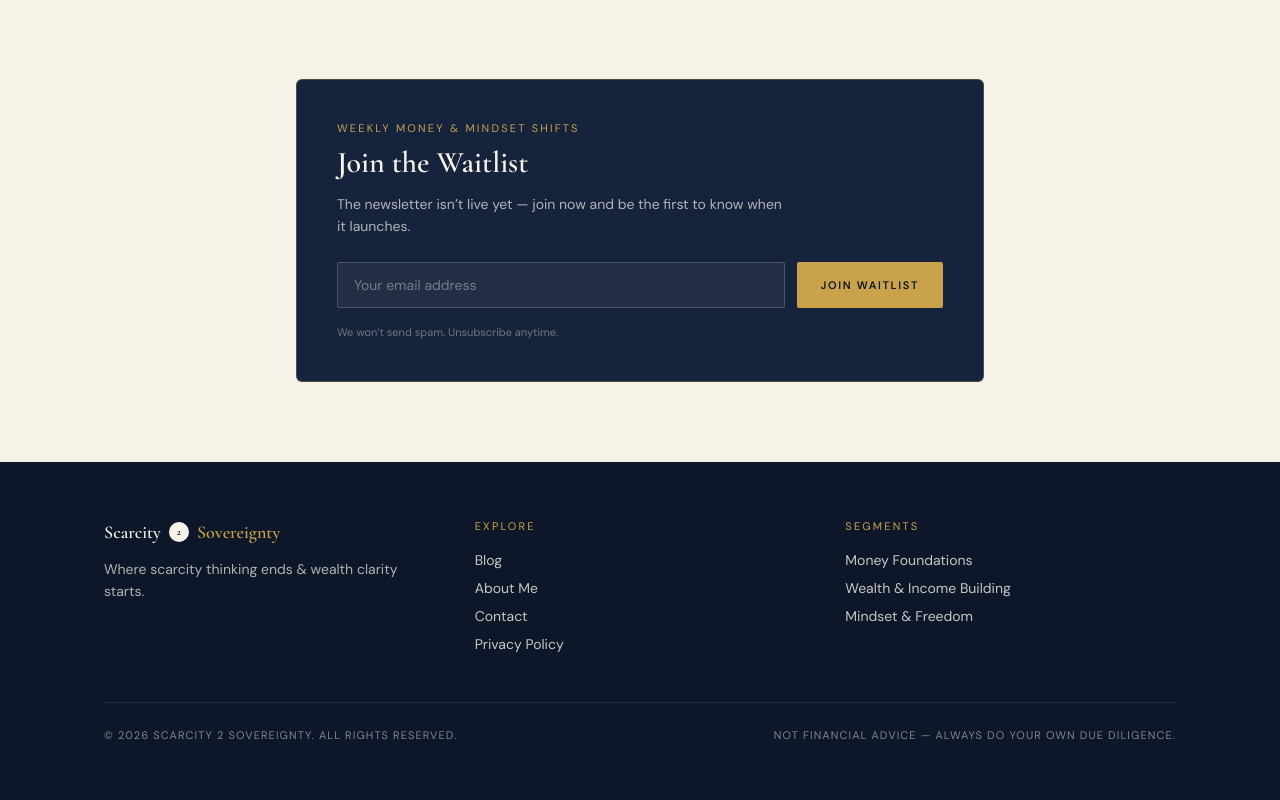
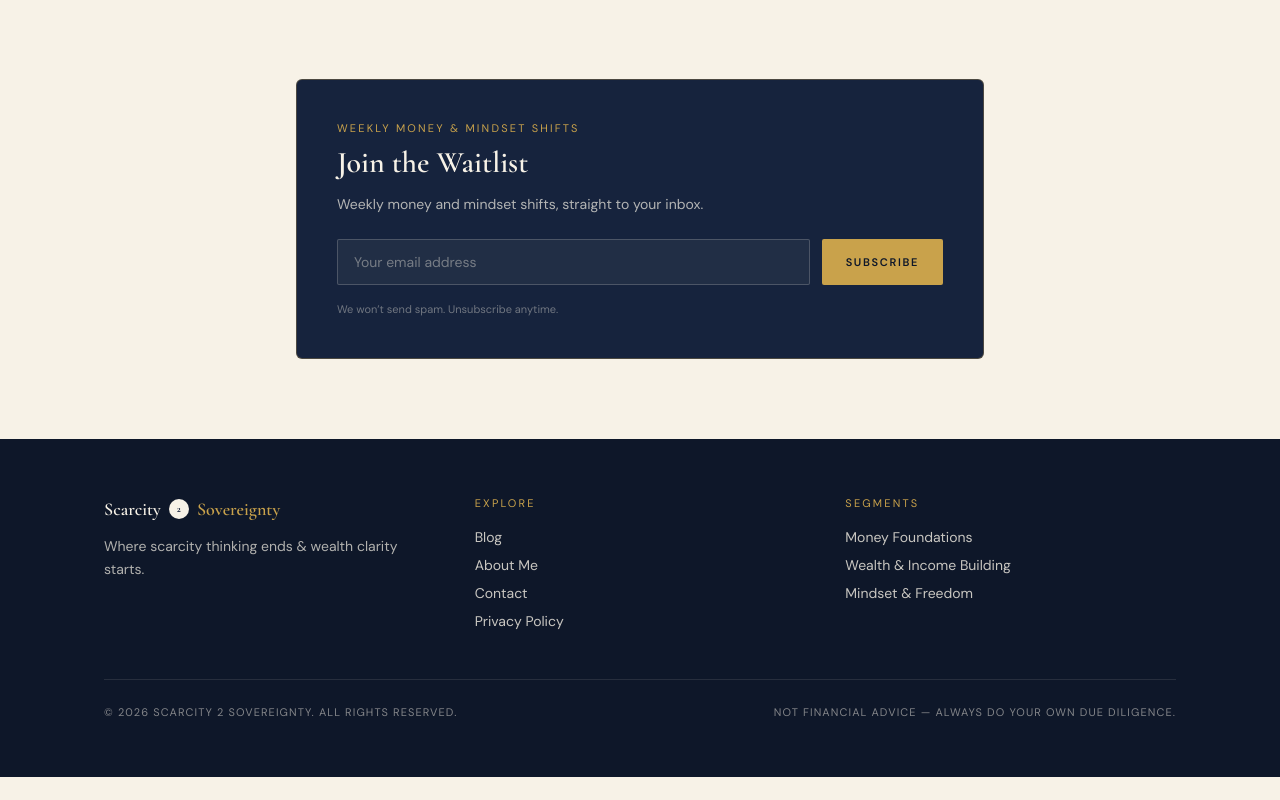
Before and after one commit to Ak-Lexzy1/Scarcity-to-Sovereignty-, a Next.js app: page / in a window 1280 px wide. Shown: the part 1852-2652 px from the top of the page. After the commit the page ends 2629 px from the top, so only its background shows below. Built offline with nearby package versions, Linux system fonts and the light colour scheme.

Commit message:
Update newsletter form text and button label

```diff
--- a/src/components/NewsletterForm.tsx
+++ b/src/components/NewsletterForm.tsx
@@ -48,7 +48,7 @@ export default function NewsletterForm() {
         Join the Waitlist
       </h3>
       <p className="mt-3 max-w-md text-sm leading-relaxed text-cream/70">
-        The newsletter isn&rsquo;t live yet — join now and be the first to know when it launches.
+        Weekly money and mindset shifts, straight to your inbox.
       </p>
 
       <div className="mt-6 flex flex-col gap-3 sm:flex-row">
@@ -64,7 +64,7 @@ export default function NewsletterForm() {
           disabled={status === "loading"}
           className="whitespace-nowrap rounded-sm bg-gold px-6 py-3 text-[11px] font-semibold uppercase tracking-[0.15em] text-navy-deep transition hover:bg-gold-soft disabled:opacity-60"
         >
-          {status === "loading" ? "Joining…" : "Join Waitlist"}
+          {status === "loading" ? "Joining…" : "Subscribe"}
         </button>
       </div>
 
```
